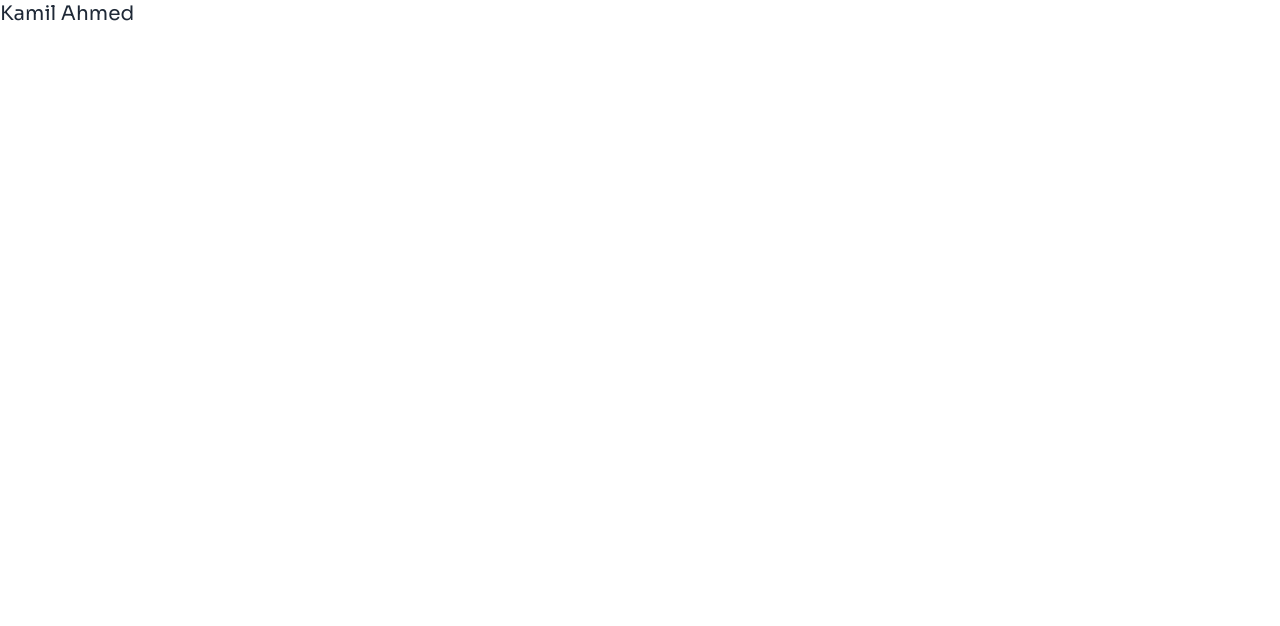
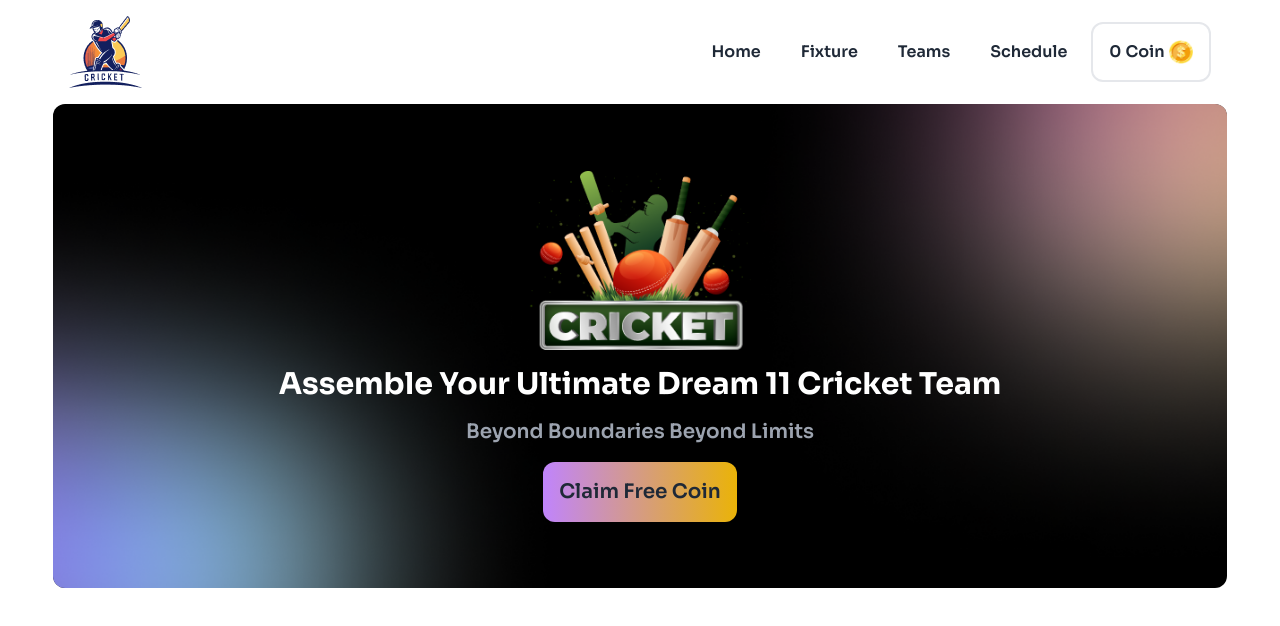
Before and after one commit to Kamil-Ahmed67/dream-11, a React (Vite) app: page / in a window 1280 px wide. Shown: the top 626 px of the page. Built offline with nearby package versions, Linux system fonts and the light colour scheme.

Commit message:
Navbar and Banner Added with Count Functionalities

```diff
--- a/src/App.jsx
+++ b/src/App.jsx
@@ -1,8 +1,22 @@
+import { useState } from "react"
+import Banners from "./components/Banners/Banners"
+import Navbar from "./components/Navbar/Navbar"
+
 function App() {
-
+const [freeCoins,setFreeCoins]=useState(0)
+const handleFreeCoins=()=>{
+  const newFreeCoins=freeCoins+60000;
+  setFreeCoins(newFreeCoins);
+}
   return (
     <>
-      <h1 className="text-xl">Kamil Ahmed</h1>
+      {/* Navbar */}
+      <Navbar
+       handleFreeCoins={handleFreeCoins}
+       freeCoins={freeCoins}
+       ></Navbar>
+      {/* Banner */}
+      <Banners handleFreeCoins={handleFreeCoins} ></Banners>
     </>
   )
 }
--- /dev/null
+++ b/src/components/Banners/Banners.jsx
@@ -0,0 +1,24 @@
+import Shadow from '../../assets/images/bg-shadow.png'
+import Cricket from '../../assets/images/banner-main.png'
+import PropTypes from 'prop-types';
+const Banners = ({handleFreeCoins}) => {
+    return (
+        <div className="w-11/12 mx-auto bg-black rounded-xl">
+            <div className='relative'>
+                <img className='md:w-full rounded-xl' src={Shadow} alt="shadow-png" />
+                <div className='absolute inset-0 flex flex-col justify-center items-center'>
+                    <img className='w-16 md:w-56 mb-2 md:mb-4' src={Cricket} alt="cricket-logo" />
+                    <h3 className='text-sm md:text-3xl font-semibold md:font-bold text-white mb-2 md:mb-4'>Assemble Your Ultimate Dream 11 Cricket Team</h3>
+                    <p className='text-gray-400 text-xs md:text-xl font-semibold'>Beyond Boundaries Beyond Limits </p>
+                    <button onClick={handleFreeCoins}
+                     className='bg-gradient-to-r from-purple-400 to-yellow-500 text-sm md:text-xl p-2 md:p-4 rounded-xl font-semibold mt-2 md:mt-4'>Claim Free Coin</button>
+                </div>
+            </div>
+        </div>
+
+    );
+};
+Banners.propTypes={
+    handleFreeCoins:PropTypes.func.isRequired
+}
+export default Banners;
--- /dev/null
+++ b/src/components/Navbar/Navbar.jsx
@@ -0,0 +1,28 @@
+import Logo from '../../assets/images/logo.png'
+import Coin from '../../assets/images/coin.png'
+import PropTypes from 'prop-types';
+const Navbar = ({freeCoins}) => {
+    return (
+        <div className='w-11/12 mx-auto flex justify-between items-center p-4'>
+            <div>
+                <img className='w-18 h-18' src={Logo} alt="Logo-img" />
+            </div>
+            <div className='flex items-center gap-2'>
+                <ul className="list-none gap-x-2 hidden md:flex">
+                    <li> <button className='p-4 font-semibold rounded-xl text-base hover:bg-gray-100 transition duration-300 ease-in-out'>Home</button> </li>
+                    <li> <button className='p-4 font-semibold rounded-xl text-base hover:bg-gray-100 transition duration-300 ease-in-out'>Fixture</button> </li>
+                    <li> <button className='p-4 font-semibold rounded-xl text-base hover:bg-gray-100 transition duration-300 ease-in-out'>Teams</button> </li>
+                    <li> <button className='p-4 font-semibold rounded-xl text-base hover:bg-gray-100 transition duration-300 ease-in-out'>Schedule</button> </li>
+                </ul>
+                <div className='flex gap-1 border-2 p-2 md:p-4 text-sm md:text-base font-semibold rounded-xl cursor-pointer'>
+                    <span>{freeCoins}</span><p>Coin</p>
+                    <img className='w-4 md:w-6 h-4 md:h-6' src={Coin} alt="Coin-img" />
+                </div>
+            </div>
+        </div>
+    );
+};
+Navbar.propTypes={
+    freeCoins: PropTypes.number.isRequired,
+}
+export default Navbar;
```
Also changed, not shown: src/assets/images/coin.png (added).
